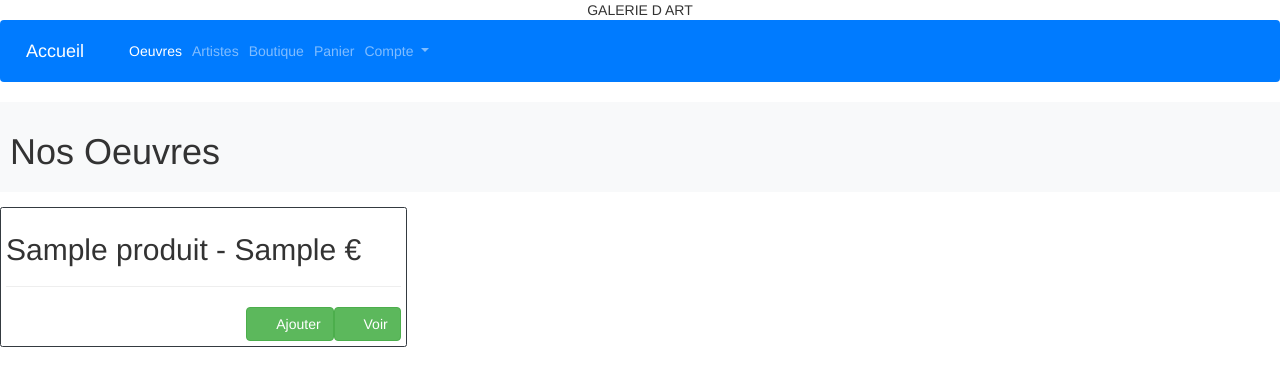
After one commit to nathfons/SiteGalerieDart, a Symfony app: template galerieWeb/templates/produit/listeproduits.html.twig in a window 1280 px wide. The commit adds this page. Shown: the top 386 px of the page. Run offline with Twig, Linux system fonts and the light colour scheme; the template is opened without the code that fills it: most values are stand-ins (such as "Sample title", 1, 10 or a date in 2020); some libraries are stand-ins or nearby versions.

Commit message:
mise a jour liste + detail liste oeuvres et prouits

```diff
--- a/galerieWeb/templates/basemenu.html.twig
+++ b/galerieWeb/templates/basemenu.html.twig
@@ -20,13 +20,13 @@
 
 <ul class="navbar-nav">
 
-	<li class="nav-item active"> <a class="nav-link" href="{{ path('produit_index') }}">Oeuvres </a> </li>
+	<li class="nav-item active"> <a class="nav-link" href="{{ path('oeuvres_liste') }}">Oeuvres </a> </li>
 
-	<li class="nav-item"><a class="nav-link" href="{{ path('artiste_index') }}"> Artistes </a></li>
+	<li class="nav-item"><a class="nav-link" href="{{ path('artistes_liste') }}"> Artistes </a></li>
 
-	<li class="nav-item"><a class="nav-link" href="{{ path('produit_liste') }}"> Boutique </a></li>
+	<li class="nav-item"><a class="nav-link" href="{{ path('produits_liste') }}"> Boutique </a></li>
 
-<li class="nav-item"><a class="nav-link" href="/panier"> Panier </a></li>
+<li class="nav-item"><a class="nav-link" href="{{ path('panier') }}"> Panier </a></li>
 
 	<li class="nav-item dropdown">
 
--- /dev/null
+++ b/galerieWeb/templates/produit/listeproduits.html.twig
@@ -0,0 +1,35 @@
+{% extends 'basemenu.html.twig' %}
+
+{% block title %}Nos Oeuvres{% endblock %}
+
+{% block contentPage %}
+ <div class="bg-light p-3">
+        <h1>Nos Oeuvres</h1>
+    </div>
+
+    <div class="row">
+        {% for produit in produits %}
+            <div class="col-4 mt-4">
+                <div class="border border-dark rounded p-2 clearfix">
+                    <h2>
+                        {{ produit.nomProduit }}
+                        -
+                        {{ produit.prixHT }}
+                        €
+                    </h2>
+                    <hr>
+                    <a href="{{ path('produit_detail', {'id': produit.id}) }}" class="btn btn-success float-right">
+                        <i class="fas fa-shopping-cart mr-1"></i>
+                        Voir
+                    </a>
+                    <a href="{{ path('panierAdd', {'id': produit.id}) }}" class="btn btn-success float-right">
+                        <i class="fas fa-shopping-cart mr-1"></i>
+                        Ajouter
+                    </a>
+                </div>
+
+            </div>
+        {% endfor %}
+    </div>
+
+{% endblock %}
```
Also changed, not shown: galerieWeb/src/Controller/ArtisteController.php (+20 -0 lines), galerieWeb/src/Controller/ProduitController.php (+33 -3 lines), galerieWeb/templates/artiste/detail.html.twig (+15 -0 lines), galerieWeb/templates/artiste/liste.html.twig (+30 -0 lines), galerieWeb/templates/produit/detailOeuvre.html.twig (added, +15 -0 lines), galerieWeb/templates/produit/detailProduit.html.twig (added, +15 -0 lines), galerieWeb/templates/produit/listeoeuvres.html.twig (renamed from galerieWeb/templates/produit/liste.html.twig, +8 -4 lines), galerieWeb/templates/produit/detail.html.twig (deleted).
